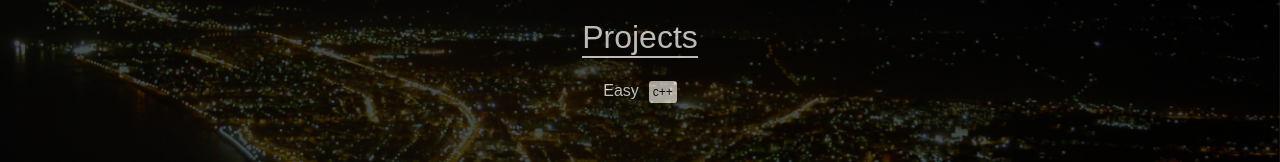
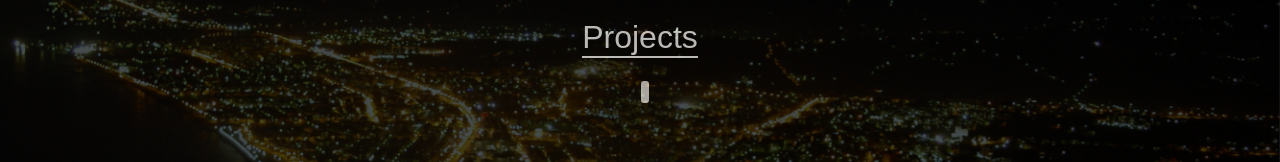
Before and after one commit to ilennon/ilennon.github.io, a plain HTML site: page index.html in a window 1280 px wide. Shown: the part 293-455 px from the top of the page. Drawn offline with Linux system fonts and the light colour scheme.

Commit message:
Update index.html

```diff
--- a/index.html
+++ b/index.html
@@ -18,7 +18,7 @@
    <div class="projects">
     <h2>Projects</h2>
     <ul>
-	 <a href="easy/" alt="Easy"><li>Easy<span class="language">c++</span></li></a>
+	 <a href="" alt=""><li><span class="language"></span></li></a>
 	</ul>
    </div>
   </div>
```
